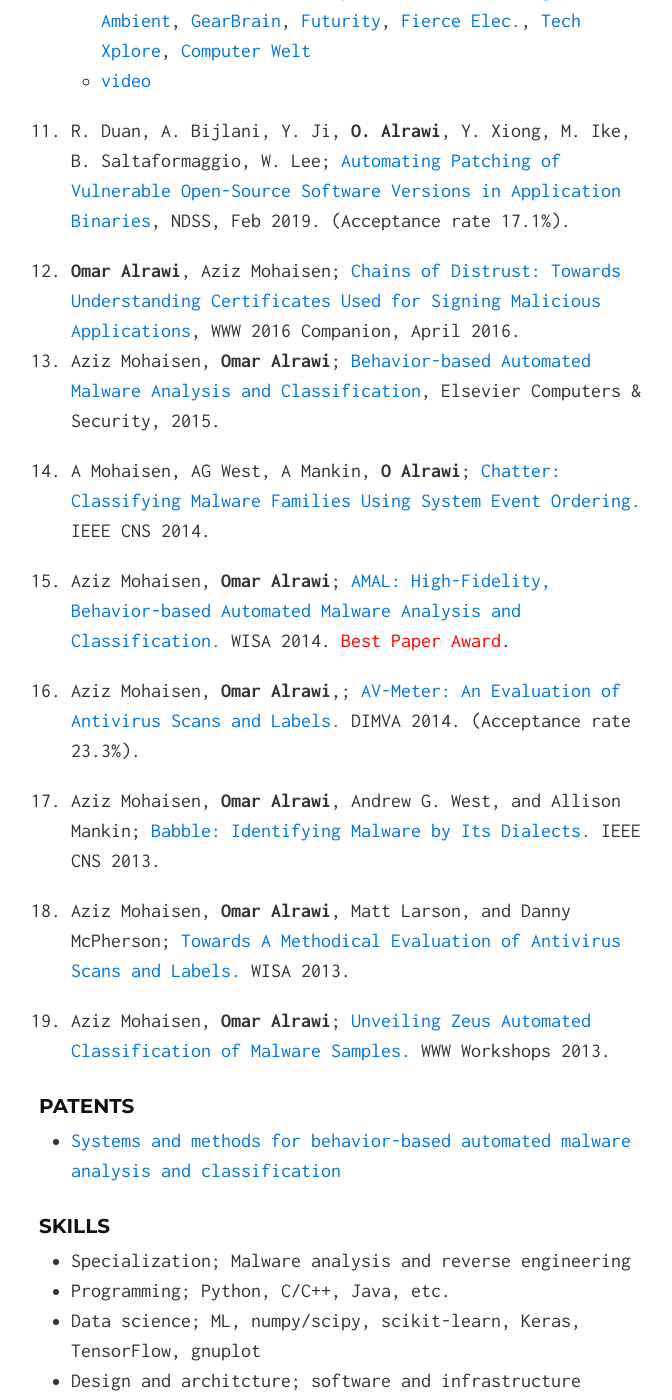
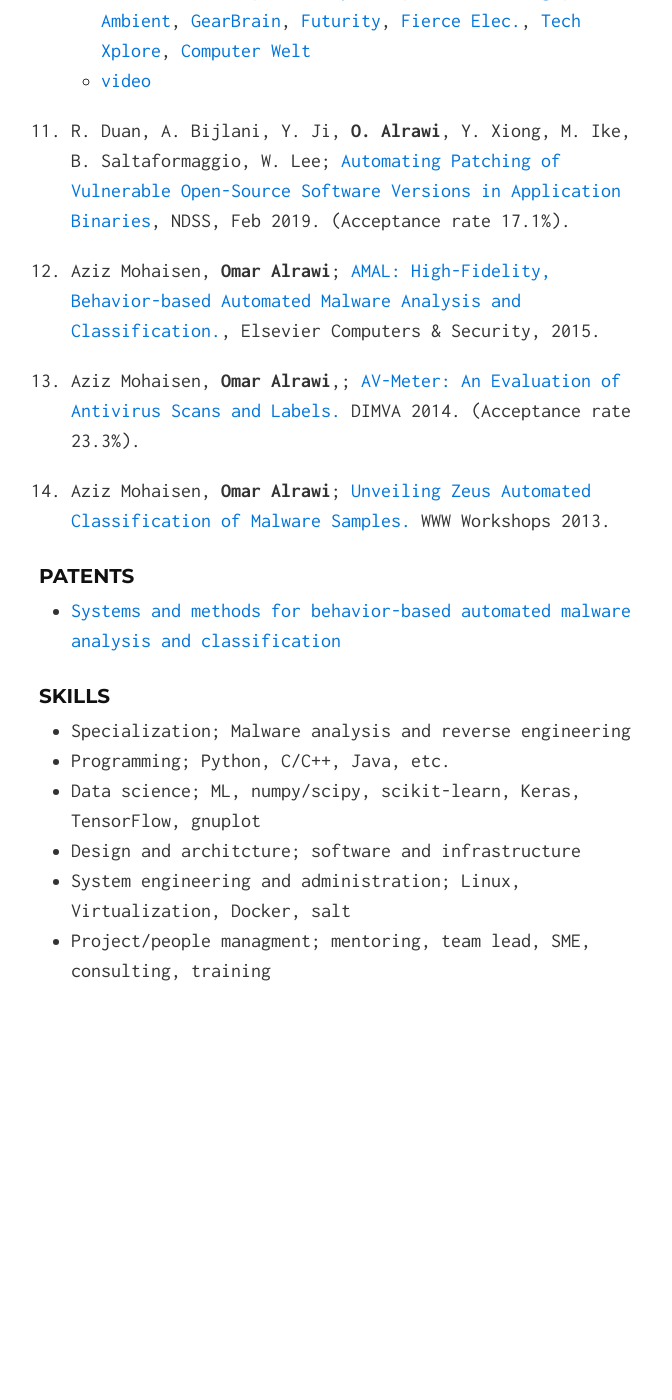
Before and after one commit to alrawi/alrawi.github.io, a Jekyll site: the page built from index.md, in a window 1280 px wide and 1400 px high, scrolled down 3524 px. Shown: the whole window, without its empty margins (299-971 px from the left). Built offline with Jekyll 4.4.1, drawn with Linux system fonts in a browser that asks for light colours; our own code applies the rules of GitHub Pages for plain Markdown files; after the commit the page ends 4610 px from its top, so only the background shows below that.

Commit message:
Update index.md

```diff
--- a/index.md
+++ b/index.md
@@ -65,18 +65,9 @@ I am a system and network security researcher. My research investigates vulnerab
 
 8. R. Duan, A. Bijlani, Y. Ji, __O. Alrawi__, Y. Xiong, M. Ike, B. Saltaformaggio, W. Lee; [Automating Patching of Vulnerable Open-Source Software Versions in Application Binaries](/static/papers/duan_osspatch_ndss19.pdf), NDSS, Feb 2019. (Acceptance rate 17.1%).
 
-9. __Omar Alrawi__, Aziz Mohaisen; [Chains of Distrust: Towards Understanding Certificates Used for Signing Malicious Applications](/static/papers/malcert.pdf), WWW 2016 Companion, April 2016.
-10. Aziz Mohaisen, __Omar Alrawi__; [Behavior-based Automated Malware Analysis and Classification](/static/papers/15-cose.pdf), Elsevier Computers & Security, 2015.
-
-11. A Mohaisen, AG West, A Mankin, __O Alrawi__; [Chatter: Classifying Malware Families Using System Event Ordering.](/static/papers/chatter-tr.pdf)  IEEE CNS 2014.
-
-12. Aziz Mohaisen, __Omar Alrawi__; [AMAL: High-Fidelity, Behavior-based Automated Malware Analysis and Classification.](/static/papers/amal-wisa14.pdf)  WISA 2014. <span style="color:red">Best Paper Award</span>.
+11. Aziz Mohaisen, __Omar Alrawi__; [AMAL: High-Fidelity, Behavior-based Automated Malware Analysis and Classification.](/static/papers/15-cose.pdf), Elsevier Computers & Security, 2015.
 
 13. Aziz Mohaisen, __Omar Alrawi__,; [AV-Meter: An Evaluation of Antivirus Scans and Labels.](/static/papers/avmeter-dimva.pdf)  DIMVA 2014. (Acceptance rate 23.3%).
-
-14. Aziz Mohaisen, __Omar Alrawi__, Andrew G. West, and Allison Mankin; [Babble: Identifying Malware by Its Dialects.](/static/papers/babble-cns13.pdf)  IEEE CNS 2013.
-
-15. Aziz Mohaisen, __Omar Alrawi__, Matt Larson, and Danny McPherson; [Towards A Methodical Evaluation of Antivirus Scans and Labels.](/static/papers/wisa2013labels.pdf) WISA 2013.
 
 16. Aziz Mohaisen, __Omar Alrawi__; [Unveiling Zeus Automated Classification of Malware Samples.](/static/papers/unzeus_www13.pdf) WWW Workshops 2013.
 
```
